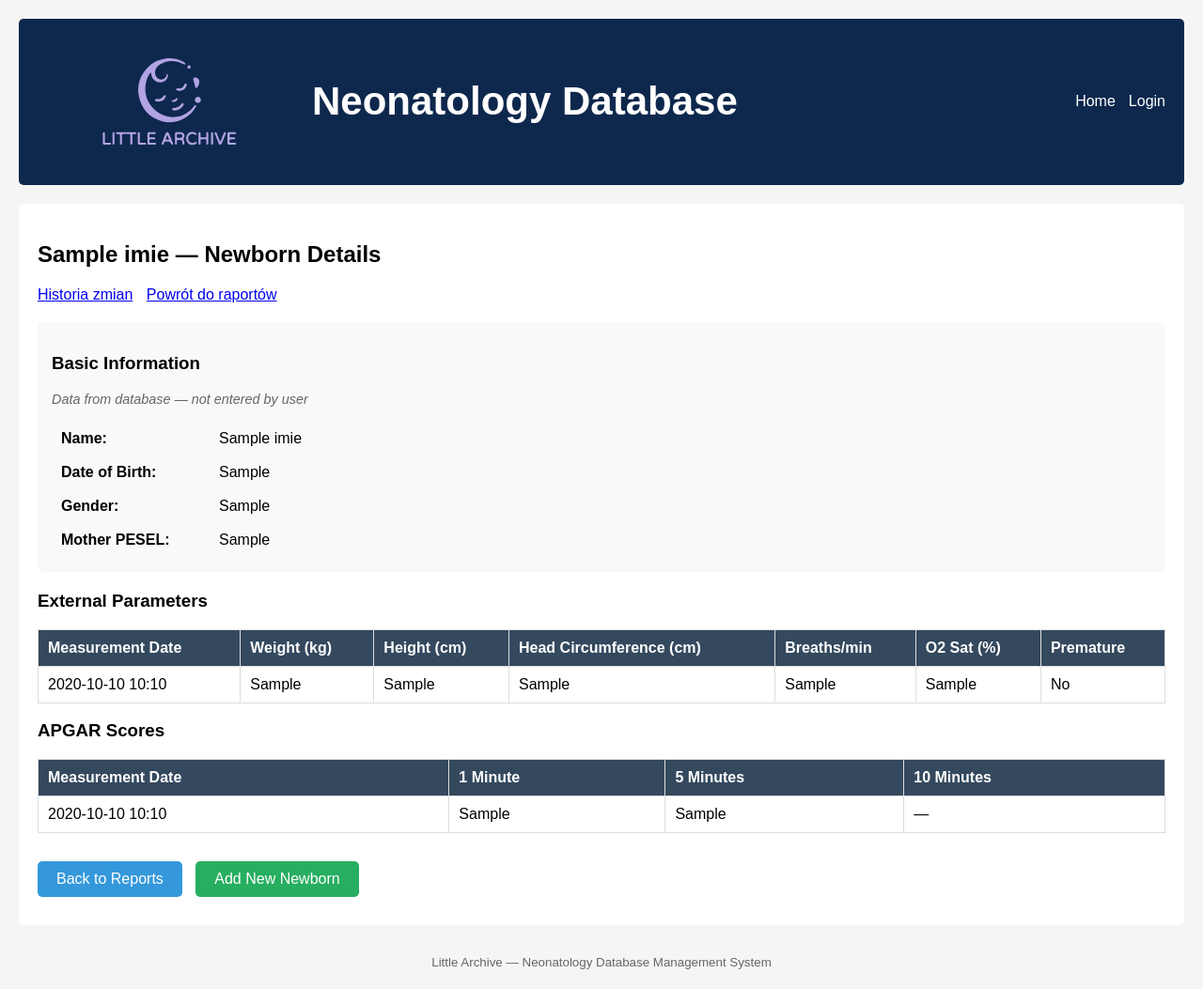
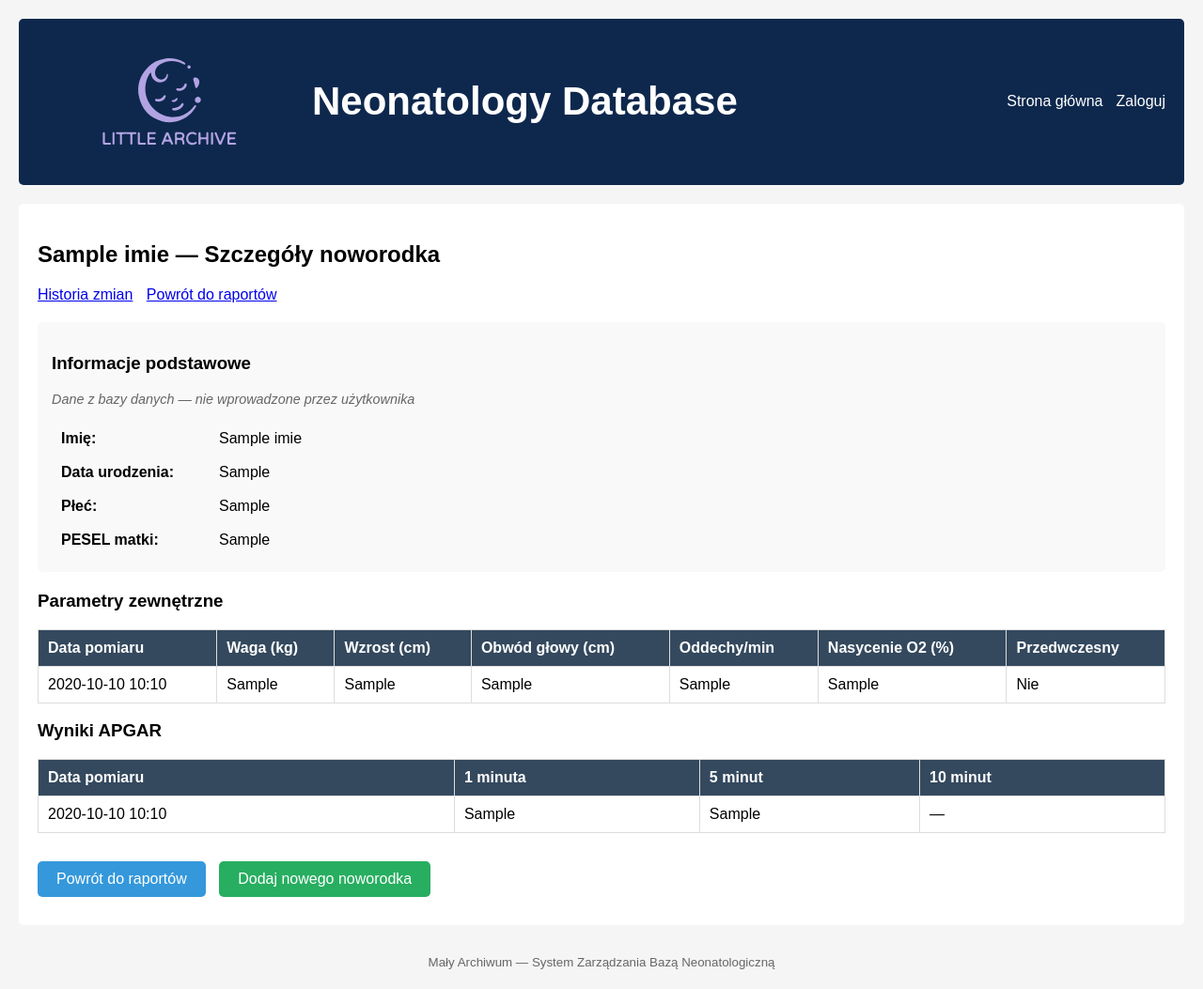
Before and after one commit to mackaa8/neonatology_db, a Django app: template templates/szczegoly_noworodka.html in a window 1280 px wide. Shown: the whole page at 94% size. Run offline with Django 3.2, Linux system fonts and the light colour scheme; the template is opened without the code that fills it: most values are stand-ins (such as "Sample title", 1, 10 or a date in 2020).

Commit message:
polish language correction

```diff
--- a/templates/base.html
+++ b/templates/base.html
@@ -4,7 +4,7 @@
   <head>
     <meta charset="utf-8">
     <meta name="viewport" content="width=device-width, initial-scale=1">
-    <title>Little Archive — Neonatology Database | {% block title %}{% endblock %}</title>
+    <title>Mały Archiwum — Baza Neonatologiczna | {% block title %}{% endblock %}</title>
     <style>
       body { font-family: Arial, sans-serif; margin: 0; padding: 20px; background: #f5f5f5; }
       header { background: #0e284d; color: white; padding: 12px 20px; border-radius: 5px; }
@@ -391,14 +391,14 @@ z"/>
         </div>
         <nav>
           <div class="nav-items">
-            <a href="/">Home</a>
+            <a href="/">Strona główna</a>
             {% if user.is_authenticated %}
-              <a href="/dodaj_noworodka/">Add Newborn</a>
-              <a href="/raporty/">Reports</a>
-              <span>Welcome, {{ user.username }}</span>
-              <a href="/logout/">Logout</a>
+              <a href="/dodaj_noworodka/">Dodaj noworodka</a>
+              <a href="/raporty/">Raporty</a>
+              <span>Witaj, {{ user.username }}</span>
+              <a href="/logout/">Wyloguj</a>
             {% else %}
-              <a href="/login/">Login</a>
+              <a href="/login/">Zaloguj</a>
             {% endif %}
           </div>
         </nav>
@@ -415,7 +415,7 @@ z"/>
       {% block content %}{% endblock %}
     </main>
     <footer>
-      <small>Little Archive — Neonatology Database Management System</small>
+      <small>Mały Archiwum — System Zarządzania Bazą Neonatologiczną</small>
     </footer>
   </body>
 </html>
--- a/templates/szczegoly_noworodka.html
+++ b/templates/szczegoly_noworodka.html
@@ -1,9 +1,9 @@
 {% extends "base.html" %}
 
-{% block title %}{{ dziecko.imie }} — Details{% endblock %}
+{% block title %}{{ dziecko.imie }} — Szczegóły{% endblock %}
 
 {% block content %}
-<h2>{{ dziecko.imie }} — Newborn Details</h2>
+<h2>{{ dziecko.imie }} — Szczegóły noworodka</h2>
 
 <div style="margin-bottom: 20px;">
   <a href="{% url 'historia_zmian' dziecko.id %}" class="btn-custom">Historia zmian</a>
@@ -11,40 +11,40 @@
 </div>
 
 <div style="background: #f9f9f9; padding: 15px; border-radius: 5px; margin: 20px 0;">
-  <h3>Basic Information</h3>
-  <p style="color: #666; font-size: 0.9em; margin-bottom: 15px;"><em>Data from database — not entered by user</em></p>
+  <h3>Informacje podstawowe</h3>
+  <p style="color: #666; font-size: 0.9em; margin-bottom: 15px;"><em>Dane z bazy danych — nie wprowadzone przez użytkownika</em></p>
   <table style="width: 100%;">
     <tr>
-      <td style="padding: 8px; font-weight: bold; width: 150px;">Name:</td>
+      <td style="padding: 8px; font-weight: bold; width: 150px;">Imię:</td>
       <td style="padding: 8px;">{{ dziecko.imie }}</td>
     </tr>
     <tr>
-      <td style="padding: 8px; font-weight: bold;">Date of Birth:</td>
+      <td style="padding: 8px; font-weight: bold;">Data urodzenia:</td>
       <td style="padding: 8px;">{{ dziecko.data_urodzenia }}</td>
     </tr>
     <tr>
-      <td style="padding: 8px; font-weight: bold;">Gender:</td>
+      <td style="padding: 8px; font-weight: bold;">Płeć:</td>
       <td style="padding: 8px;">{{ dziecko.get_plec_display }}</td>
     </tr>
     <tr>
-      <td style="padding: 8px; font-weight: bold;">Mother PESEL:</td>
+      <td style="padding: 8px; font-weight: bold;">PESEL matki:</td>
       <td style="padding: 8px;">{{ dziecko.pesel_matki }}</td>
     </tr>
   </table>
 </div>
 
 {% if parametry %}
-  <h3>External Parameters</h3>
+  <h3>Parametry zewnętrzne</h3>
   <table style="width: 100%; border-collapse: collapse; margin: 15px 0;">
     <thead>
       <tr style="background: #34495e; color: white;">
-        <th style="padding: 10px; text-align: left; border: 1px solid #ddd;">Measurement Date</th>
-        <th style="padding: 10px; text-align: left; border: 1px solid #ddd;">Weight (kg)</th>
-        <th style="padding: 10px; text-align: left; border: 1px solid #ddd;">Height (cm)</th>
-        <th style="padding: 10px; text-align: left; border: 1px solid #ddd;">Head Circumference (cm)</th>
-        <th style="padding: 10px; text-align: left; border: 1px solid #ddd;">Breaths/min</th>
-        <th style="padding: 10px; text-align: left; border: 1px solid #ddd;">O2 Sat (%)</th>
-        <th style="padding: 10px; text-align: left; border: 1px solid #ddd;">Premature</th>
+        <th style="padding: 10px; text-align: left; border: 1px solid #ddd;">Data pomiaru</th>
+        <th style="padding: 10px; text-align: left; border: 1px solid #ddd;">Waga (kg)</th>
+        <th style="padding: 10px; text-align: left; border: 1px solid #ddd;">Wzrost (cm)</th>
+        <th style="padding: 10px; text-align: left; border: 1px solid #ddd;">Obwód głowy (cm)</th>
+        <th style="padding: 10px; text-align: left; border: 1px solid #ddd;">Oddechy/min</th>
+        <th style="padding: 10px; text-align: left; border: 1px solid #ddd;">Nasycenie O2 (%)</th>
+        <th style="padding: 10px; text-align: left; border: 1px solid #ddd;">Przedwczesny</th>
       </tr>
     </thead>
     <tbody>
@@ -56,24 +56,24 @@
           <td style="padding: 10px; border: 1px solid #ddd;">{{ param.obwod_glowy_cm }}</td>
           <td style="padding: 10px; border: 1px solid #ddd;">{{ param.oddechy_na_min }}</td>
           <td style="padding: 10px; border: 1px solid #ddd;">{{ param.natlenienie_spO2 }}</td>
-          <td style="padding: 10px; border: 1px solid #ddd;">{% if param.czy_wczesniak %}Yes{% else %}No{% endif %}</td>
+          <td style="padding: 10px; border: 1px solid #ddd;">{% if param.czy_wczesniak %}Tak{% else %}Nie{% endif %}</td>
         </tr>
       {% endfor %}
     </tbody>
   </table>
 {% else %}
-  <p><em>No measurements recorded yet.</em></p>
+  <p><em>Brak zarejestrowanych pomiarów.</em></p>
 {% endif %}
 
 {% if apgar_scores %}
-  <h3>APGAR Scores</h3>
+  <h3>Wyniki APGAR</h3>
   <table style="width: 100%; border-collapse: collapse; margin: 15px 0;">
     <thead>
       <tr style="background: #34495e; color: white;">
-        <th style="padding: 10px; text-align: left; border: 1px solid #ddd;">Measurement Date</th>
-        <th style="padding: 10px; text-align: left; border: 1px solid #ddd;">1 Minute</th>
-        <th style="padding: 10px; text-align: left; border: 1px solid #ddd;">5 Minutes</th>
-        <th style="padding: 10px; text-align: left; border: 1px solid #ddd;">10 Minutes</th>
+        <th style="padding: 10px; text-align: left; border: 1px solid #ddd;">Data pomiaru</th>
+        <th style="padding: 10px; text-align: left; border: 1px solid #ddd;">1 minuta</th>
+        <th style="padding: 10px; text-align: left; border: 1px solid #ddd;">5 minut</th>
+        <th style="padding: 10px; text-align: left; border: 1px solid #ddd;">10 minut</th>
       </tr>
     </thead>
     <tbody>
@@ -88,11 +88,11 @@
     </tbody>
   </table>
 {% else %}
-  <p><em>No APGAR scores recorded yet.</em></p>
+  <p><em>Brak zarejestrowanych wyników APGAR.</em></p>
 {% endif %}
 
 <div style="margin-top: 30px;">
-  <a href="/raporty/" class="btn">Back to Reports</a>
-  <a href="/dodaj_noworodka/" class="btn" style="background: #27ae60;">Add New Newborn</a>
+  <a href="/raporty/" class="btn">Powrót do raportów</a>
+  <a href="/dodaj_noworodka/" class="btn" style="background: #27ae60;">Dodaj nowego noworodka</a>
 </div>
 {% endblock %}
```
Also changed, not shown: neonatology/forms.py (+19 -19 lines), templates/dodaj_noworodka.html (+15 -15 lines), templates/login.html (+6 -6 lines), templates/logout.html (+4 -4 lines), templates/raporty.html (+17 -17 lines), templates/wynik.html (+6 -6 lines).
